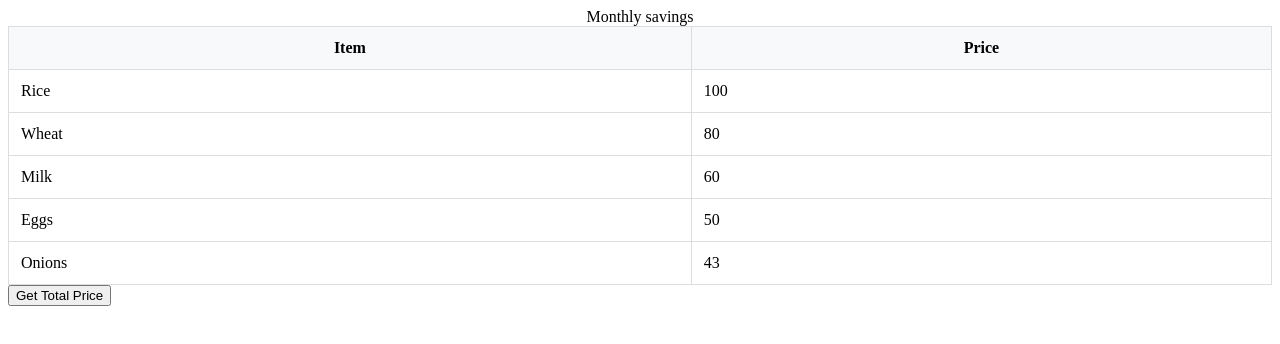
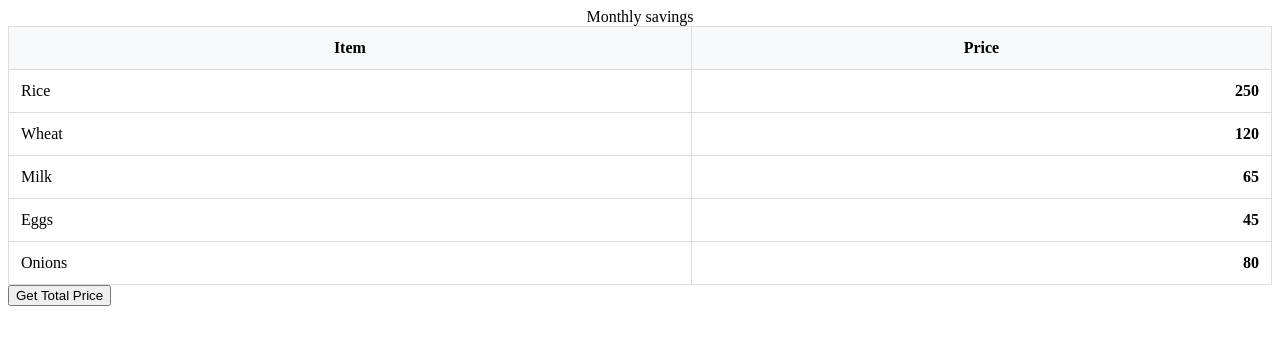
Before and after one commit to acciojob/grofers-checkout-noumantannu06-glitch, a website: page main.html in a window 1280 px wide. Drawn offline with Linux system fonts and the light colour scheme.

Commit message:
created a submission

```diff
--- a/main.html
+++ b/main.html
@@ -12,14 +12,15 @@
     <caption>
       Monthly savings
     </caption>
-
-        <thead><tr><th>Item</th><th>Price</th></tr></thead>
+<thead>
+            <tr><th>Item</th><th>Price</th></tr>
+        </thead>
         <tbody>
-            <tr><td>Rice</td><td data-ns-test="prices">100</td></tr>
-            <tr><td>Wheat</td><td data-ns-test="prices">80</td></tr>
-            <tr><td>Milk</td><td data-ns-test="prices">60</td></tr>
-            <tr><td>Eggs</td><td data-ns-test="prices">50</td></tr>
-            <tr><td>Onions</td><td data-ns-test="prices">43</td></tr> <!-- Adjusted: 100+80+60+50+43=333 -->
+            <tr><td class="item">Rice</td><td class="prices" data-ns-test="prices">250</td></tr>
+            <tr><td class="item">Wheat</td><td class="prices" data-ns-test="prices">120</td></tr>
+            <tr><td class="item">Milk</td><td class="prices" data-ns-test="prices">65</td></tr>
+            <tr><td class="item">Eggs</td><td class="prices" data-ns-test="prices">45</td></tr>
+            <tr><td class="item">Onions</td><td class="prices" data-ns-test="prices">80</td></tr>
         </tbody>
     </table>
 
```
